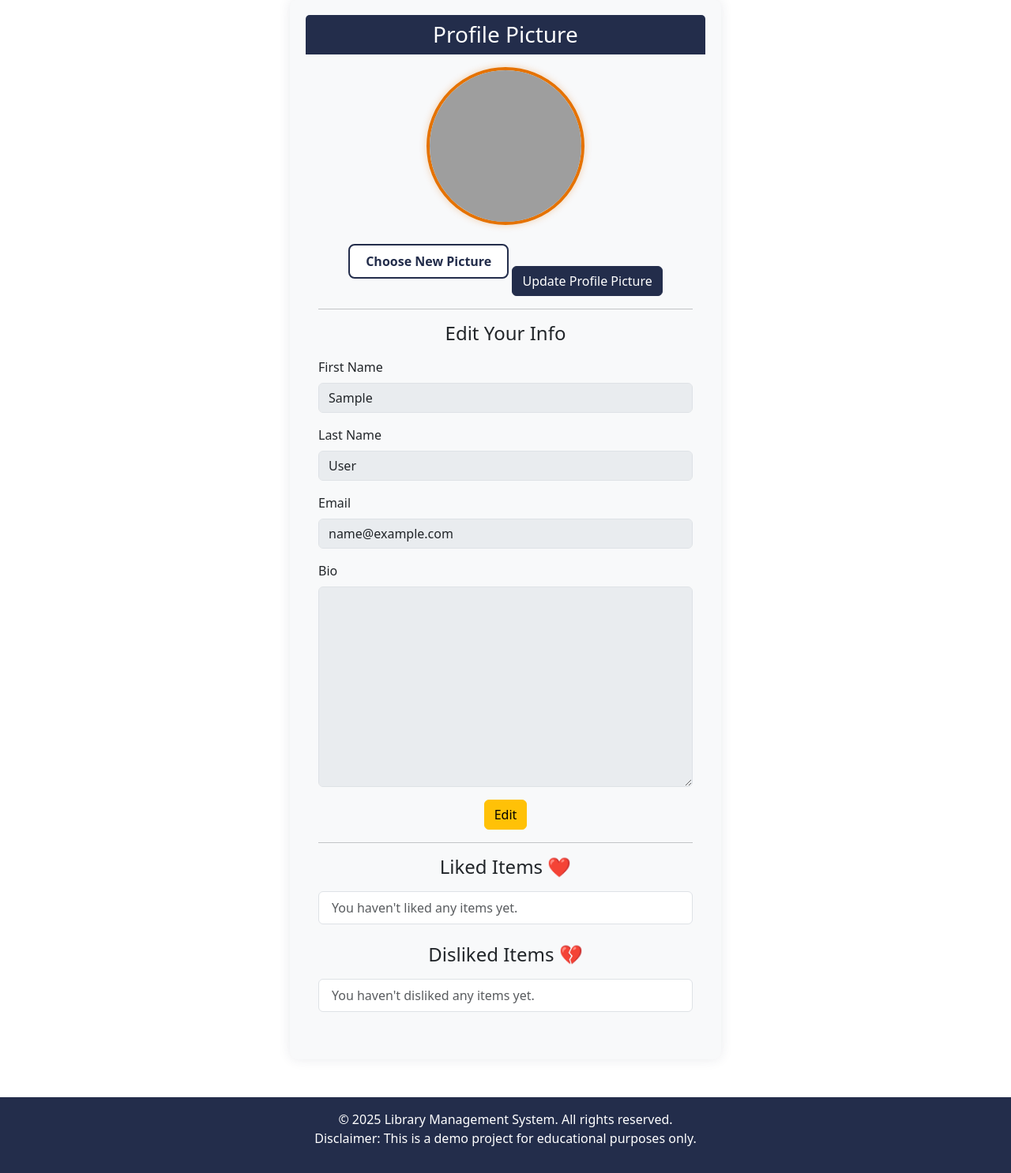
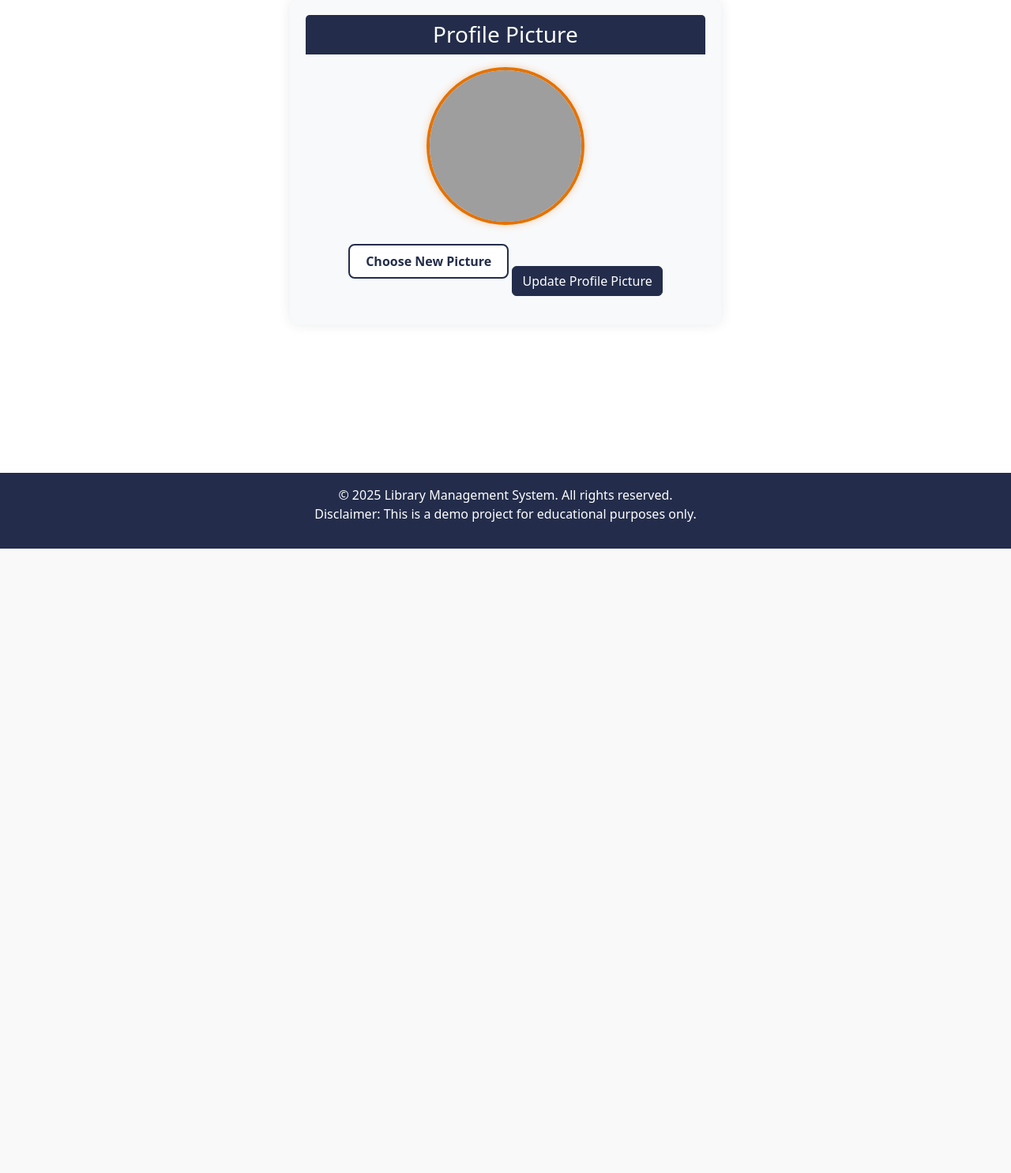
Before and after one commit to KabirSuri/music-instrument-lending-app, a Django app: page /profile/ in a window 1280 px wide. Shown: the part 105-1591 px from the top of the page at 79% size. After the commit the page ends 800 px from the top, so only its background shows below. Run offline with Django 5.2, Linux system fonts and the light colour scheme; the visitor is signed in with stand-in values (Sample User, id 1); data that the repository does not hold is empty; some libraries are stand-ins or nearby versions; grey boxes are pictures that could not be loaded.

Commit message:
Revert "Editable Profile and more information"

```diff
--- a/mysite/forms.py
+++ b/mysite/forms.py
@@ -29,30 +29,6 @@ class ProfileImageForm(forms.ModelForm):
                 raise forms.ValidationError("Image file too large ( > 5MB )")
         return image
 
-class ProfileTextForm(forms.ModelForm):
-    first_name = forms.CharField(max_length=150, required=False)
-    last_name = forms.CharField(max_length=150, required=False)
-    email = forms.EmailField(disabled=True)
-
-    class Meta:
-        model = UserProfile
-        fields = ['bio']
-
-    def __init__(self, *args, **kwargs):
-        self.user = kwargs.pop('user')
-        super().__init__(*args, **kwargs)
-        self.fields['first_name'].initial = self.user.first_name
-        self.fields['last_name'].initial = self.user.last_name
-        self.fields['email'].initial = self.user.email
-
-    def save(self, commit=True):
-        profile = super().save(commit=False)
-        self.user.first_name = self.cleaned_data['first_name']
-        self.user.last_name = self.cleaned_data['last_name']
-        if commit:
-            self.user.save()
-            profile.save()
-        return profile
 class RatingForm(forms.ModelForm):
     class Meta:
         model = Rating
--- a/mysite/settings.py
+++ b/mysite/settings.py
@@ -52,7 +52,6 @@ INSTALLED_APPS = [
     "allauth.socialaccount",
     "allauth.socialaccount.providers.google",
     'storages',
-    'widget_tweaks',
 ]
 
 SOCIALACCOUNT_PROVIDERS = {
--- a/mysite/urls.py
+++ b/mysite/urls.py
@@ -33,7 +33,7 @@ urlpatterns = [
     path('patron-landing/', views.patron_login, name='patron-landing'),
     path('librarian-landing/', views.librarian_login, name='librarian-landing'),
     path('profile/', views.profile_view, name='profile'),
-    # path('image_upload/', views.image_upload_view, name='image_upload'),
+    path('image_upload/', views.image_upload_view, name='image_upload'),
     path('borrow/<int:item_id>/', views.borrow_item, name="borrow_item"),
     path('items/', views.search_items, name="search_items"),
     path('items/<int:item_id>/', views.item_detail, name="item_detail"),
--- a/mysite/views.py
+++ b/mysite/views.py
@@ -2,8 +2,8 @@ from django.shortcuts import render, get_object_or_404, redirect
 from django.contrib.auth.decorators import login_required
 from django.contrib import messages
 from django.db.models import Q
-from .models import Item, BorrowRequest, ItemImage, Library, UserProfile, Collection, LikeDislike,Rating
-from .forms import ItemForm, ProfileImageForm, ProfileTextForm
+from .models import Item, BorrowRequest, ItemImage, Library, UserProfile, Collection, Rating
+from .forms import ItemForm, ProfileImageForm, RatingForm
 from django.urls import reverse
 from django.contrib.auth.views import LogoutView
 from allauth.socialaccount.providers.google.views import oauth2_login
@@ -67,115 +67,51 @@ def librarian_login(request):
 
     return render(request, 'librarian-landing.html', context)
 
-# @login_required
-# def profile_view(request):
-#     if request.method == 'POST':
-#         if 'clear_picture' in request.POST:
-#             # Clear the profile picture
-#             request.user.profile.profile_picture = None
-#             request.user.profile.save()
-#             messages.success(request, 'Profile picture cleared successfully!')
-#             return redirect('profile')
-#
-#         form = ProfileImageForm(request.POST, request.FILES, instance=request.user.profile)
-#         if form.is_valid():
-#             form.save()
-#             messages.success(request, 'Profile picture updated successfully!')
-#             return redirect('profile')
-#     else:
-#         form = ProfileImageForm(instance=request.user.profile)
-#
-#     return render(request, 'profile.html', {'form': form})
-#
-# @login_required
-# def image_upload_view(request):
-#     profile = request.user.profile
-#     if request.method == 'POST':
-#         if 'profile_image_file' in request.FILES:
-#             profile.profile_picture = request.FILES['profile_image_file']
-#             profile.save()
-#
-#         # Librarians (ONLY) can also add an image to an item
-#         if profile.is_librarian and request.POST.get('item_id'):
-#             item_id = request.POST.get('item_id')
-#             if 'item_image_file' in request.FILES:
-#                 try:
-#                     item = Item.objects.get(id=item_id)
-#                     ItemImage.objects.create(item=item, image=request.FILES['item_image_file'])
-#                 except Item.DoesNotExist:
-#                     pass
-#         return redirect('profile')
-#
-#     context = {'profile': profile}
-#     if profile.is_librarian:
-#         return render(request, 'librarian_image_upload.html', context)
-#     else:
-#         return render(request, 'patron_image_upload.html', context)
-# @login_required
-# def profile_text_view(request):
-#     profile = request.user.profile
-#     if request.method == 'POST':
-#         form = ProfileTextForm(request.POST, request.FILES, instance=profile, user=request.user)
-#         if form.is_valid():
-#             form.save()
-#             messages.success(request, "Profile updated successfully!")
-#             return redirect('profile')
-#     else:
-#         form = ProfileTextForm(instance=profile, user=request.user)
-#
-#     borrowed = BorrowRequest.objects.filter(user=request.user, approved=True).order_by('-due_date')
-#
-#     lent = None
-#     if profile.is_librarian:
-#         lent = Item.objects.all().order_by('-id')  # Optional: filter by ownership if relevant
-#
-#     template = 'librarian_profile.html' if profile.is_librarian else 'patron_profile.html'
-#
-#     return render(request, template, {
-#         'form': form,
-#         'profile': profile,
-#         'borrowed': borrowed,
-#         'lent': lent,
-#     })
 @login_required
 def profile_view(request):
-    profile = request.user.profile
-
-    picture_form = ProfileImageForm(request.POST or None, request.FILES or None, instance=profile)
-    text_form = ProfileTextForm(request.POST or None, instance=profile, user=request.user)
-
     if request.method == 'POST':
         if 'clear_picture' in request.POST:
-            profile.profile_picture = None
-            profile.save()
+            # Clear the profile picture
+            request.user.profile.profile_picture = None
+            request.user.profile.save()
             messages.success(request, 'Profile picture cleared successfully!')
             return redirect('profile')
 
-        if 'update_picture' in request.POST and picture_form.is_valid():
-            picture_form.save()
+        form = ProfileImageForm(request.POST, request.FILES, instance=request.user.profile)
+        if form.is_valid():
+            form.save()
             messages.success(request, 'Profile picture updated successfully!')
             return redirect('profile')
+    else:
+        form = ProfileImageForm(instance=request.user.profile)
 
-        if 'update_text' in request.POST and text_form.is_valid():
-            text_form.save()
-            messages.success(request, 'Profile info updated successfully!')
-            return redirect('profile')
+    return render(request, 'profile.html', {'form': form})
 
-    borrowed = BorrowRequest.objects.filter(user=request.user, approved=True).order_by('-due_date')
-    lent = Item.objects.all().order_by('-id') if profile.is_librarian else None
+@login_required
+def image_upload_view(request):
+    profile = request.user.profile
+    if request.method == 'POST':
+        if 'profile_image_file' in request.FILES:
+            profile.profile_picture = request.FILES['profile_image_file']
+            profile.save()
 
-    liked_items = Item.objects.filter(votes__user=request.user, votes__vote=1)
-    disliked_items = Item.objects.filter(votes__user=request.user, votes__vote=-1)
+        # Librarians (ONLY) can also add an image to an item
+        if profile.is_librarian and request.POST.get('item_id'):
+            item_id = request.POST.get('item_id')
+            if 'item_image_file' in request.FILES:
+                try:
+                    item = Item.objects.get(id=item_id)
+                    ItemImage.objects.create(item=item, image=request.FILES['item_image_file'])
+                except Item.DoesNotExist:
+                    pass
+        return redirect('profile')
 
-    return render(request, 'profile.html', {
-        'form': picture_form,
-        'text_form': text_form,
-        'profile': profile,
-        'borrowed': borrowed,
-        'lent': lent,
-        'liked_items': liked_items,
-        'disliked_items': disliked_items,
-    })
+    context = {'profile': profile}
+    if profile.is_librarian:
+        return render(request, 'librarian_image_upload.html', context)
+    else:
+        return render(request, 'patron_image_upload.html', context)
+
 @login_required
 def borrow_item(request, item_id):
     item = get_object_or_404(Item, id=item_id)
@@ -247,7 +183,7 @@ def create_item(request):
         # Get the default library (assuming single library system)
         library = Library.objects.first()
         if not library:
-            library= Library.objects.create(name="Main Library")
+            library = Library.objects.create(name="Main Library")
 
         # Create the item
         item = Item.objects.create(
--- a/requirements.txt
+++ b/requirements.txt
@@ -27,4 +27,3 @@ typing_extensions==4.12.2
 urllib3==2.3.0
 whitenoise==6.8.2
 django-imagekit==4.1.0
-django-widget-tweaks==1.5.0
--- a/templates/profile.html
+++ b/templates/profile.html
@@ -1,6 +1,5 @@
 {% extends "base.html" %}
 {% load static %}
-{% load widget_tweaks %}
 
 {% block extra_css %}
 <style>
@@ -63,11 +62,6 @@
         border-radius: 8px;
         border-left: 4px solid var(--uva-orange);
     }
-
-    .form-control[readonly] {
-        background-color: #e9ecef;
-        cursor: not-allowed;
-    }
 </style>
 {% endblock %}
 
@@ -110,65 +104,9 @@
                                     <button class="upload-btn">Choose New Picture</button>
                                     {{ form.profile_picture }}
                                 </div>
-                                <button type="submit" name="update_picture" class="btn btn-primary mt-3">Update Profile Picture</button>
+                                <button type="submit" class="btn btn-primary mt-3">Update Profile Picture</button>
                             </div>
                         </form>
-
-                        <hr>
-
-                        <h4 class="text-center mb-3">Edit Your Info</h4>
-
-                        <form method="post">
-                            {% csrf_token %}
-                            <div class="mb-3">
-                                <label for="id_first_name" class="form-label">First Name</label>
-                                {{ text_form.first_name|add_class:"form-control editable-input" }}
-                            </div>
-
-                            <div class="mb-3">
-                                <label for="id_last_name" class="form-label">Last Name</label>
-                                {{ text_form.last_name|add_class:"form-control editable-input" }}
-                            </div>
-
-                            <div class="mb-3">
-                                <label for="id_email" class="form-label">Email</label>
-                                {{ text_form.email|add_class:"form-control editable-input" }}
-                            </div>
-
-                            <div class="mb-3">
-                                <label for="id_bio" class="form-label">Bio</label>
-                                {{ text_form.bio|add_class:"form-control editable-input" }}
-                            </div>
-
-                            <div class="text-center">
-                                <button type="button" id="edit-btn" class="btn btn-warning" onclick="enableEditing()">Edit</button>
-                                <button type="submit" name="update_text" id="submit-btn" class="btn btn-success d-none">Submit</button>
-                            </div>
-                        </form>
-                        <hr>
-                        <h4 class="text-center mb-3">Liked Items ❤️</h4>
-                        <ul class="list-group mb-4">
-                            {% for item in liked_items %}
-                                <li class="list-group-item d-flex justify-content-between align-items-center">
-                                    <a href="{% url 'item_detail' item.id %}">{{ item.title }}</a>
-                                    <span class="badge bg-success">👍</span>
-                                </li>
-                            {% empty %}
-                                <li class="list-group-item text-muted">You haven't liked any items yet.</li>
-                            {% endfor %}
-                        </ul>
-
-                        <h4 class="text-center mb-3">Disliked Items 💔</h4>
-                        <ul class="list-group mb-4">
-                            {% for item in disliked_items %}
-                                <li class="list-group-item d-flex justify-content-between align-items-center">
-                                    <a href="{% url 'item_detail' item.id %}">{{ item.title }}</a>
-                                    <span class="badge bg-danger">👎</span>
-                                </li>
-                            {% empty %}
-                                <li class="list-group-item text-muted">You haven't disliked any items yet.</li>
-                            {% endfor %}
-                        </ul>
                     </div>
                 </div>
             </div>
@@ -176,23 +114,3 @@
     </div>
 </div>
 {% endblock %}
-
-{% block extra_js %}
-<script>
-    function enableEditing() {
-        const inputs = document.querySelectorAll('.editable-input');
-        inputs.forEach(input => input.removeAttribute('readonly'));
-        document.getElementById('edit-btn').classList.add('d-none');
-        document.getElementById('submit-btn').classList.remove('d-none');
-    }
-
-    function disableEditing() {
-        const inputs = document.querySelectorAll('.editable-input');
-        inputs.forEach(input => input.setAttribute('readonly', true));
-        document.getElementById('edit-btn').classList.remove('d-none');
-        document.getElementById('submit-btn').classList.add('d-none');
-    }
-
-    document.addEventListener('DOMContentLoaded', disableEditing);
-</script>
-{% endblock %}
```
Also changed, not shown: mysite/models.py (+0 -15 lines), mysite/tests/test_models.py (+1 -16 lines).
